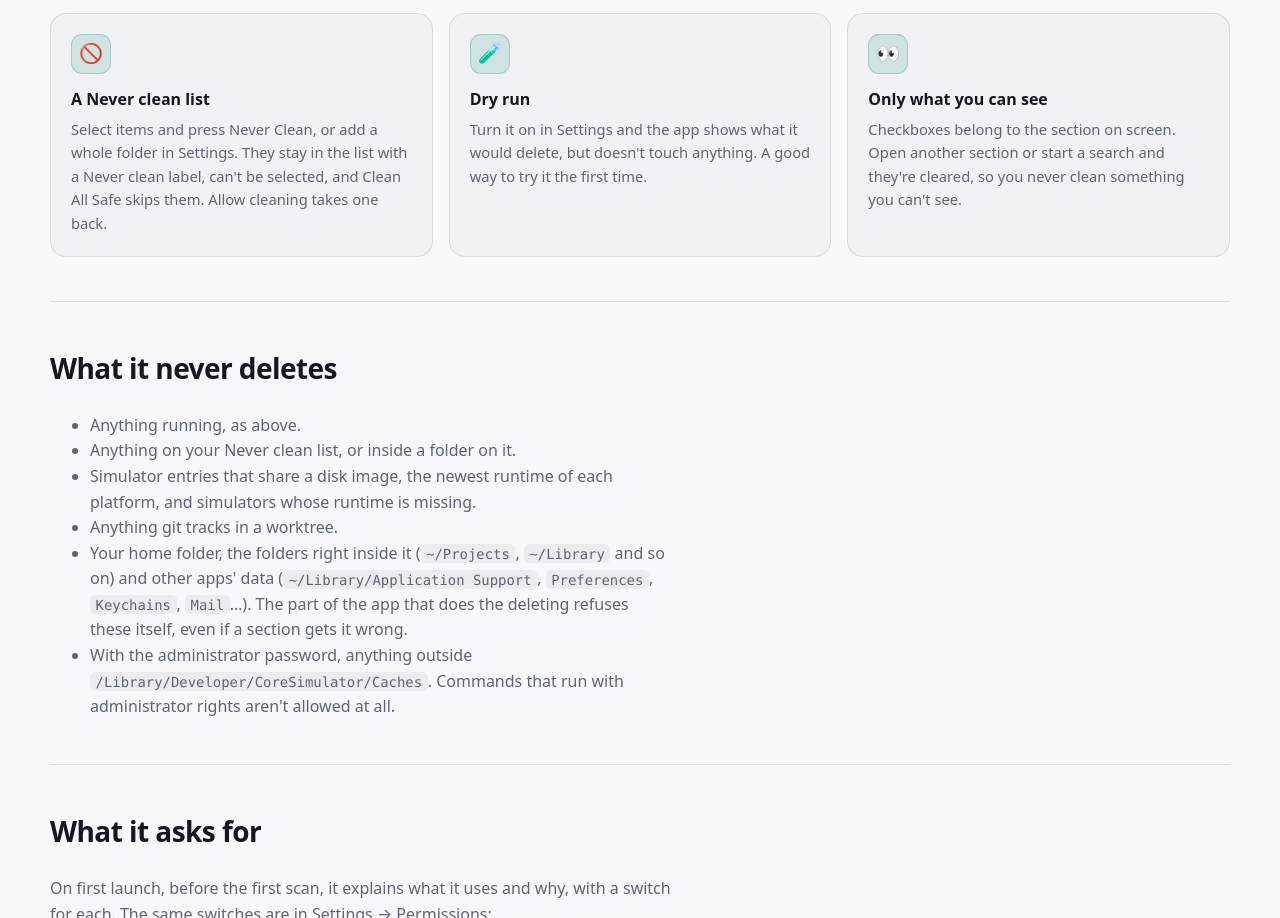
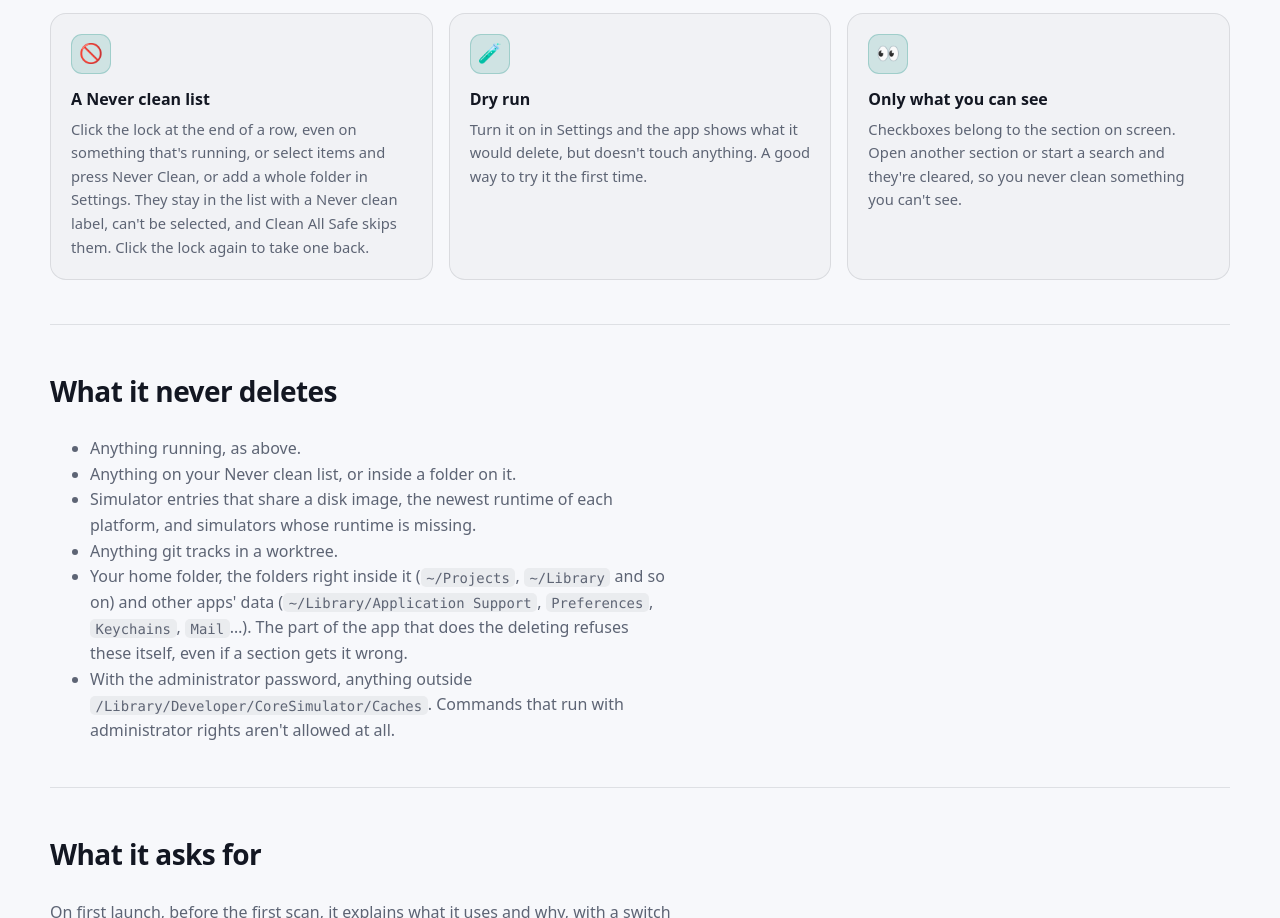
Before and after one commit to mrWD/mrWD.github.io, a plain HTML site: page products/disk-cleaner/index.html in a window 1280 px wide. Shown: the part 3457-4375 px from the top of the page. Drawn offline with Linux system fonts and the light colour scheme.

Commit message:
Disk Cleaner: the row lock for Never clean, current screenshots
Co-Authored-By: Claude Opus 5.5 <noreply@anthropic.com>

```diff
--- a/products/disk-cleaner/index.html
+++ b/products/disk-cleaner/index.html
@@ -279,9 +279,10 @@
           <span class="feature-icon" aria-hidden="true">🚫</span>
           <h3>A Never clean list</h3>
           <p>
-            Select items and press Never Clean, or add a whole folder in Settings. They
+            Click the lock at the end of a row, even on something that's running, or
+            select items and press Never Clean, or add a whole folder in Settings. They
             stay in the list with a Never clean label, can't be selected, and Clean All
-            Safe skips them. Allow cleaning takes one back.
+            Safe skips them. Click the lock again to take one back.
           </p>
         </li>
         <li>
```
Also changed, not shown: products/disk-cleaner/assets/app-caches-dark.png, products/disk-cleaner/assets/app-caches-light.png, products/disk-cleaner/assets/package-caches-dark.png, products/disk-cleaner/assets/package-caches-light.png.
